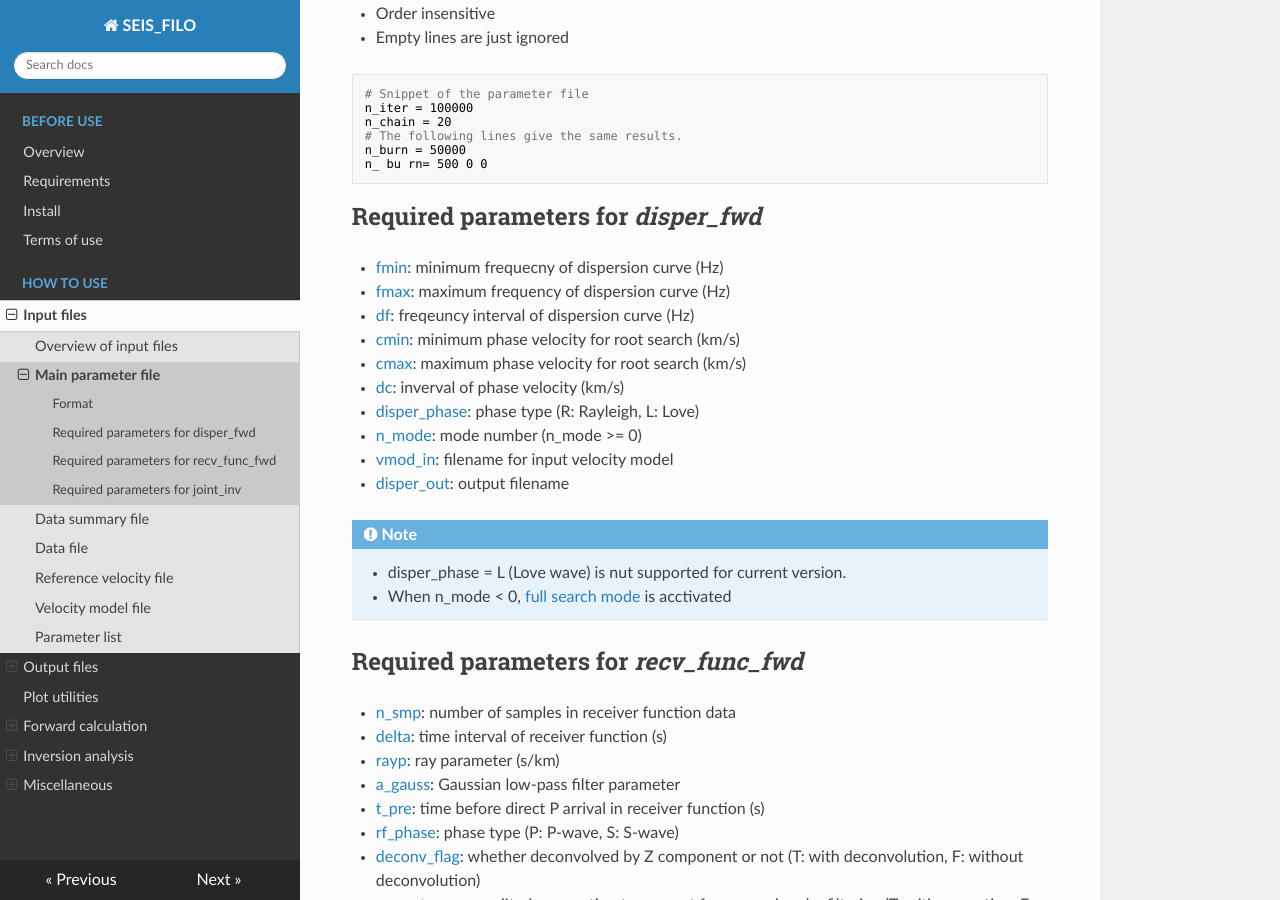
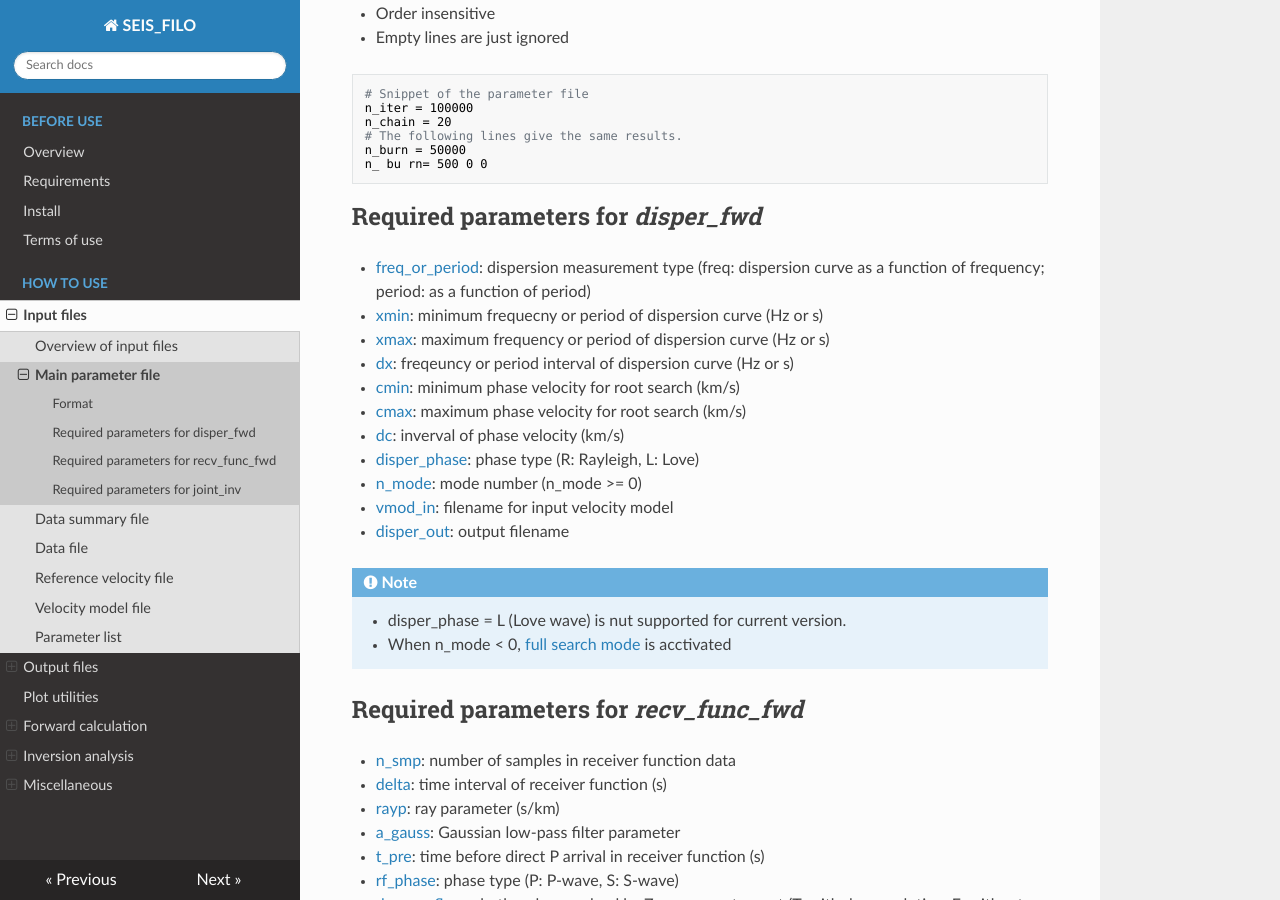
Before and after one commit to akuhara/SEIS_FILO, an MkDocs documentation site: the page built from docs/main_parameter_file.md, in a window 1280 px wide and 900 px high, scrolled down 514 px. Built offline with MkDocs 1.6.1, drawn with Linux system fonts in a browser that asks for light colours; nearby versions of some CDN libraries.

Commit message:
update docs

```diff
--- a/docs/main_parameter_file.md
+++ b/docs/main_parameter_file.md
@@ -27,9 +27,10 @@ n_ bu rn= 500 0 0
 
 ## Required parameters for _disper_fwd_
 
-* [fmin](parameter_list.md#fmin): minimum frequecny of dispersion curve (Hz)
-* [fmax](parameter_list.md#fmax): maximum frequency of dispersion curve (Hz)
-* [df](parameter_list.md#df): freqeuncy interval of dispersion curve (Hz)
+* [freq_or_period](parameter_list.md#freq_or_period): dispersion measurement type (freq: dispersion curve as a function of frequency; period: as a function of period)
+* [xmin](parameter_list.md#xmin): minimum frequecny or period of dispersion curve (Hz or s)
+* [xmax](parameter_list.md#xmax): maximum frequency or period of dispersion curve (Hz or s)
+* [dx](parameter_list.md#dx): freqeuncy or period interval of dispersion curve (Hz or s)
 * [cmin](parameter_list.md#cmin): minimum phase velocity for root search (km/s)
 * [cmax](parameter_list.md#cmax): maximum phase velocity for root search (km/s)
 * [dc](parameter_list.md#dc): inverval of phase velocity (km/s)
```
